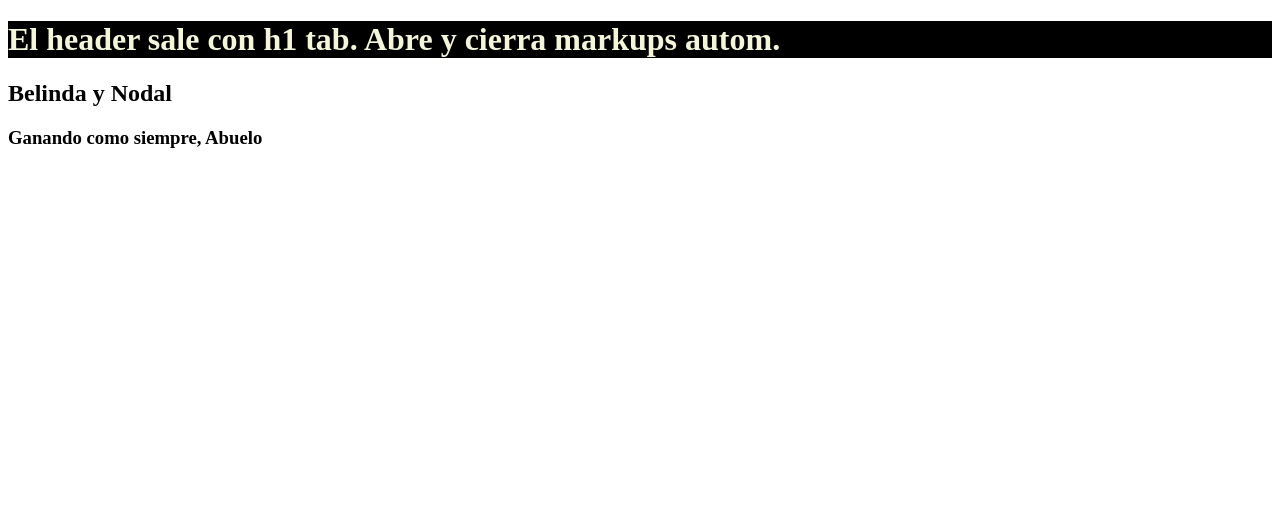
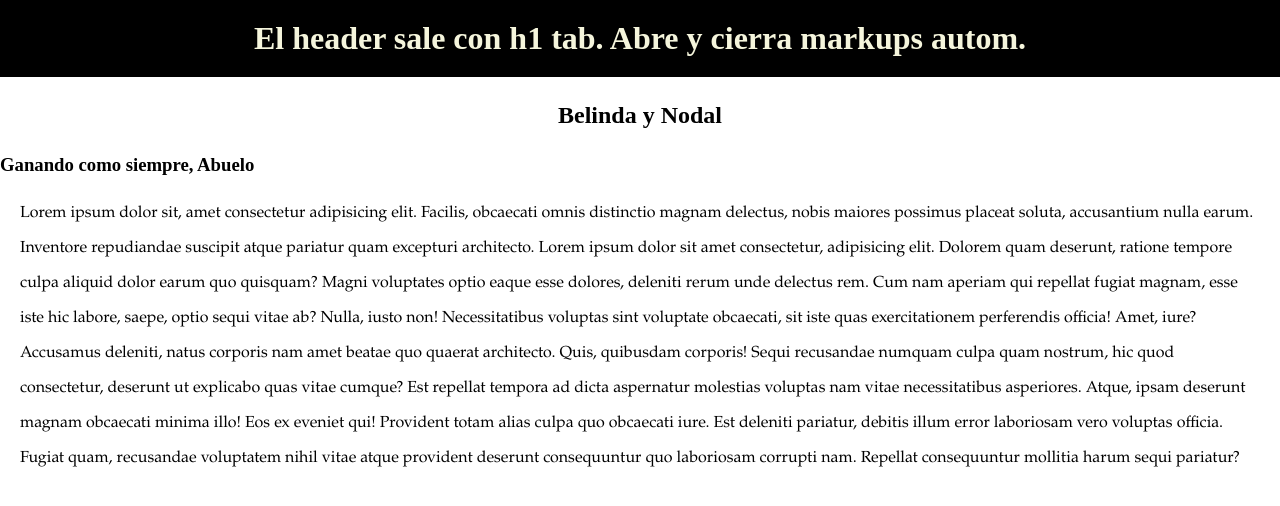
Before and after one commit to jatg-eca/practica, a plain HTML site: page saludos jeje/index.html in a window 1280 px wide. Drawn offline with Linux system fonts and the light colour scheme.

Commit message:
Orales. Van nuevos cambios

```diff
--- a/saludos jeje/chocolate.js
+++ b/saludos jeje/chocolate.js
@@ -1,2 +1,22 @@
+function cambiarHeaderDos (nuevoH) {
+    document.getElementsByTagName("h2")[0].innerHTML = nuevoH;
+}
+
+function cambios2000() {
+    let headerDos = document.getElementsByTagName("h2")[0].innerHTML;
+    if (headerDos == "Belinda y Nodal") {
+        cambiarHeaderDos("Aaaaa");
+    }
+    else {
+        cambiarHeaderDos("Belinda y Nodal");
+    }
+};
+
+//Script que se va a unir a la BeliPage
 console.log("Me parece una falta de respeto");
 window.alert("Me parece una falta de respeto!!");
+
+
+//setInterval da un intervalo de tiempo
+//tiene sintaxis: (funcion, cadacCuantosMilisegundos)
+setInterval(cambios2000, 2000)
--- a/saludos jeje/index.html
+++ b/saludos jeje/index.html
@@ -1,17 +1,26 @@
 <!DOCTYPE html>
-<html lang="cz">
+<html lang="es">
 <head>
     <meta charset="UTF-8">
     <meta http-equiv="X-UA-Compatible" content="IE=edge">
     <meta name="viewport" content="width=device-width, initial-scale=1.0">
     <title>El saludito saludin</title>
     <link rel="stylesheet" href="style.css">
+    <!--Aquí este commentario es para decir que ^ linkea el CSS-->
 </head>
 <body>
     <h1>El header sale con h1 tab. Abre y cierra markups autom.</h1>
     <h2>Belinda y Nodal</h2>
     <h3>Ganando como siempre, Abuelo</h3>
+    <p>Lorem ipsum dolor sit, amet consectetur adipisicing elit. Facilis, obcaecati omnis distinctio magnam delectus, nobis maiores possimus placeat soluta, accusantium nulla earum. Inventore repudiandae suscipit atque pariatur quam excepturi architecto.
+    Lorem ipsum dolor sit amet consectetur, adipisicing elit. Dolorem quam deserunt, ratione tempore culpa aliquid dolor earum quo quisquam? Magni voluptates optio eaque esse dolores, deleniti rerum unde delectus rem.
+    Cum nam aperiam qui repellat fugiat magnam, esse iste hic labore, saepe, optio sequi vitae ab? Nulla, iusto non! Necessitatibus voluptas sint voluptate obcaecati, sit iste quas exercitationem perferendis officia!
+    Amet, iure? Accusamus deleniti, natus corporis nam amet beatae quo quaerat architecto. Quis, quibusdam corporis! Sequi recusandae numquam culpa quam nostrum, hic quod consectetur, deserunt ut explicabo quas vitae cumque?
+    Est repellat tempora ad dicta aspernatur molestias voluptas nam vitae necessitatibus asperiores. Atque, ipsam deserunt magnam obcaecati minima illo! Eos ex eveniet qui! Provident totam alias culpa quo obcaecati iure.
+    Est deleniti pariatur, debitis illum error laboriosam vero voluptas officia. Fugiat quam, recusandae voluptatem nihil vitae atque provident deserunt consequuntur quo laboriosam corrupti nam. Repellat consequuntur mollitia harum sequi pariatur?
+    </p>
 
             <script src="chocolate.js"></script>
+            <!--Este otro comentario es para decir que ^ es para injectar script-->
 </body>
 </html>
--- a/saludos jeje/style.css
+++ b/saludos jeje/style.css
@@ -1,6 +1,25 @@
+*{
+    padding: 0;
+    margin: 0;
 
+}
+/*Este comentario es para decir que el bloque anterior
+cambiar lo que ocurre en toda la hoja de estilos*/
 
 h1 {
     background-color: black;
     color: beige;
+    padding: 20px;
+    text-align: center;
 }
+
+h2 {
+    padding: 25px;
+    text-align: center;
+}
+
+p {
+    padding: 20px;
+    font-family: Garamond;
+    line-height: 35px;
+}
```
